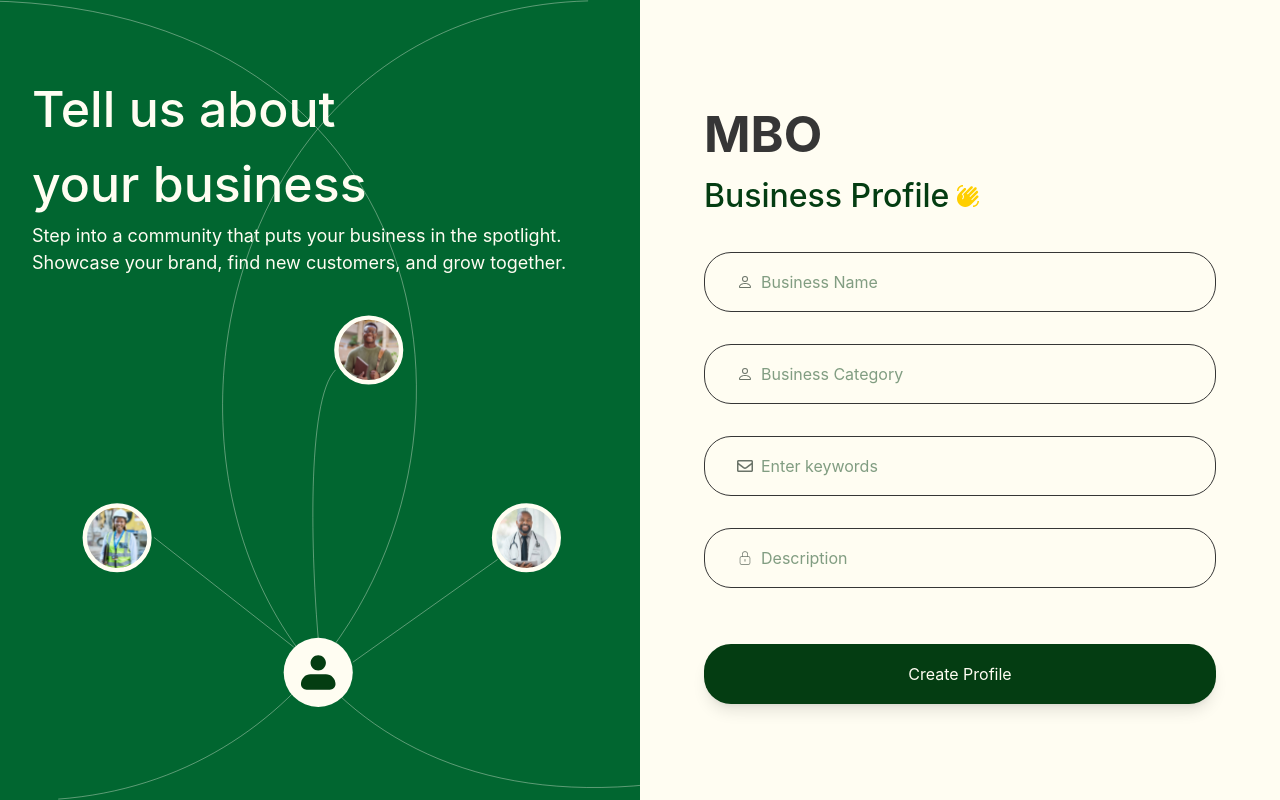
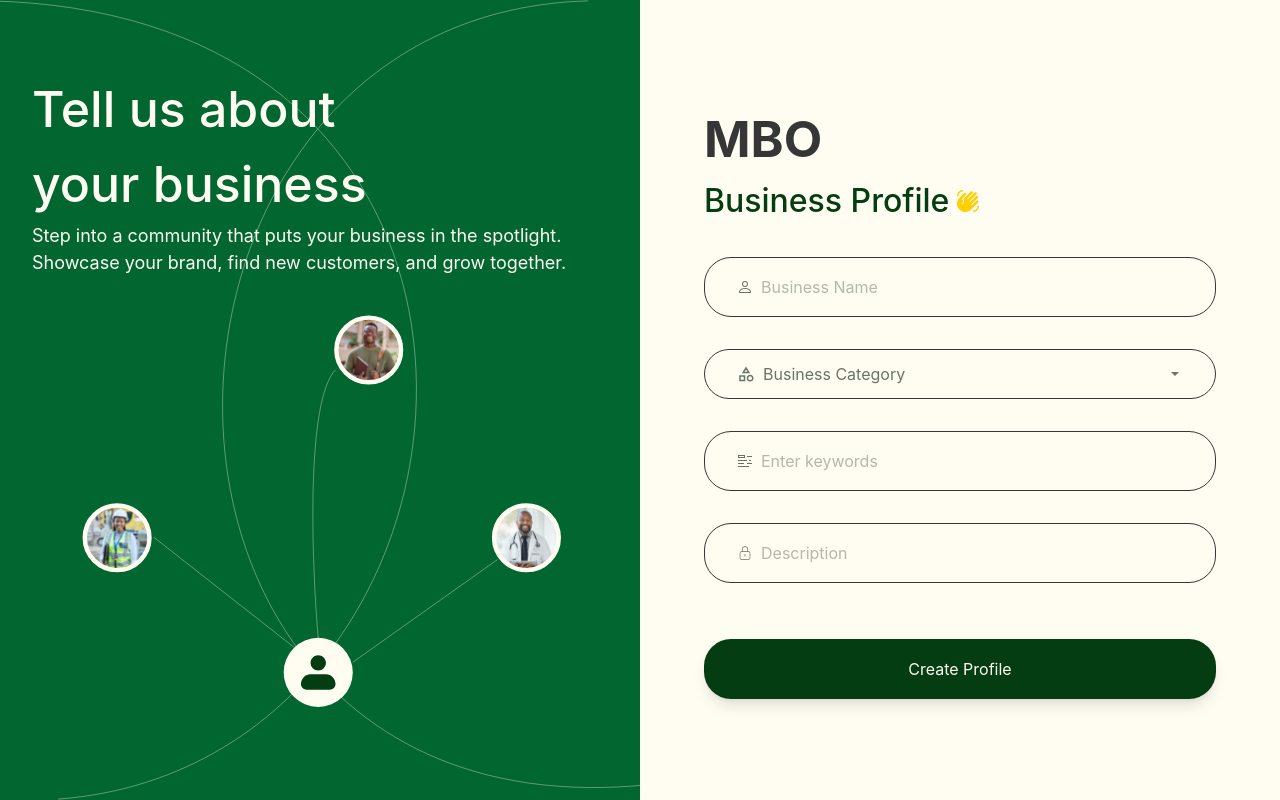
Before and after one commit to ChrisRoyalty/MBO, a React (Vite) app: page /business-profile in a window 1280 px wide. Built offline with nearby package versions, Linux system fonts and the light colour scheme.

Commit message:
adjusted the business profile form

```diff
--- a/src/pages/BusinessProfile.jsx
+++ b/src/pages/BusinessProfile.jsx
@@ -1,14 +1,19 @@
 import React, { useState } from "react";
 import { Link } from "react-router";
-import { FaRegEnvelope } from "react-icons/fa";
 import { CiLock } from "react-icons/ci";
 import { BsPerson } from "react-icons/bs";
-import { AiOutlineEye, AiOutlineEyeInvisible } from "react-icons/ai";
+import { MdOutlineCategory } from "react-icons/md";
+import { VscSymbolKeyword } from "react-icons/vsc";
+import { IoMdArrowDropdown, IoMdArrowDropup } from "react-icons/io";
+
 import Hand from "../components/svgs/Hand";
 
 const BusinessProfile = () => {
-  const [showPassword, setShowPassword] = useState(false);
-  const [showConfirmPassword, setShowConfirmPassword] = useState(false);
+  const [showDropdown, setShowDropdown] = useState(false);
+
+  const toggleDropdown = () => {
+    setShowDropdown(!showDropdown);
+  };
 
   return (
     <div className="w-full h-screen flex justify-center lg:grid grid-cols-2">
@@ -46,24 +51,45 @@ const BusinessProfile = () => {
               <input
                 type="text"
                 placeholder="Business Name"
-                className="max-lg:w-full h-full border-none focus:outline-none focus:border-transparent text-[#043D12]"
+                className="max-lg:w-full h-full border-none focus:outline-none focus:border-transparent text-[#6A7368]"
               />
             </div>
+            <div className="max-lg:w-full email border-[1px] rounded-[27px] px-8 border-[#363636] flex flex-col gap-2 lg:h-auto relative">
+              <button
+                type="button"
+                className="flex items-center justify-between text-[#6A7368] w-full h-[48px] focus:outline-none"
+                onClick={toggleDropdown}
+              >
+                <div className="flex items-center gap-2">
+                  <MdOutlineCategory className="text-[#6A7368] text-[18px]" />
+                  <span className="text-[#6A7368]">Business Category</span>
+                </div>
+                {showDropdown ? (
+                  <IoMdArrowDropup className="text-[#6A7368]" />
+                ) : (
+                  <IoMdArrowDropdown className="text-[#6A7368]" />
+                )}
+              </button>
+              {showDropdown && (
+                <ul className="absolute top-[50px] left-0 w-full bg-[#676767] text-white rounded-[25px] mt-4 p-2 shadow-lg">
+                  <li className="py-2 px-4 hover:bg-[#575757] cursor-pointer">
+                    Retail
+                  </li>
+                  <li className="py-2 px-4 hover:bg-[#575757] cursor-pointer">
+                    Technology
+                  </li>
+                  <li className="py-2 px-4 hover:bg-[#575757] cursor-pointer">
+                    Finance
+                  </li>
+                </ul>
+              )}
+            </div>
             <div className="max-lg:w-full email border-[1px] rounded-[27px] px-8 border-[#363636] flex items-center gap-2 lg:h-[60px] h-[48px]">
-              <BsPerson className="text-[#6A7368]" />
-              <input
-                type="text"
-                placeholder="Business Category"
-                className="max-lg:w-full h-full border-none focus:outline-none focus:border-transparent text-[#043D12]"
-              />
-            </div>
-
-            <div className="max-lg:w-full email border-[1px] rounded-[27px] px-8 border-[#363636] flex items-center gap-2 lg:h-[60px] h-[48px]">
-              <FaRegEnvelope className="text-[#6A7368]" />
+              <VscSymbolKeyword className="text-[#6A7368]" />
               <input
                 type="text"
                 placeholder="Enter keywords"
-                className="max-lg:w-full h-full border-none focus:outline-none focus:border-transparent text-[#043D12]"
+                className="max-lg:w-full h-full border-none focus:outline-none focus:border-transparent text-[#6A7368]"
               />
             </div>
             <div className="max-lg:w-full password border-[1px] rounded-[27px] px-8 border-[#363636] flex items-center gap-2 lg:h-[60px] h-[48px]">
@@ -71,7 +97,7 @@ const BusinessProfile = () => {
               <input
                 type="text"
                 placeholder="Description"
-                className="max-lg:w-full h-full border-none focus:outline-none focus:border-transparent text-[#043D12]"
+                className="max-lg:w-full h-full border-none focus:outline-none focus:border-transparent text-[#6A7368]"
               />
             </div>
 
```
